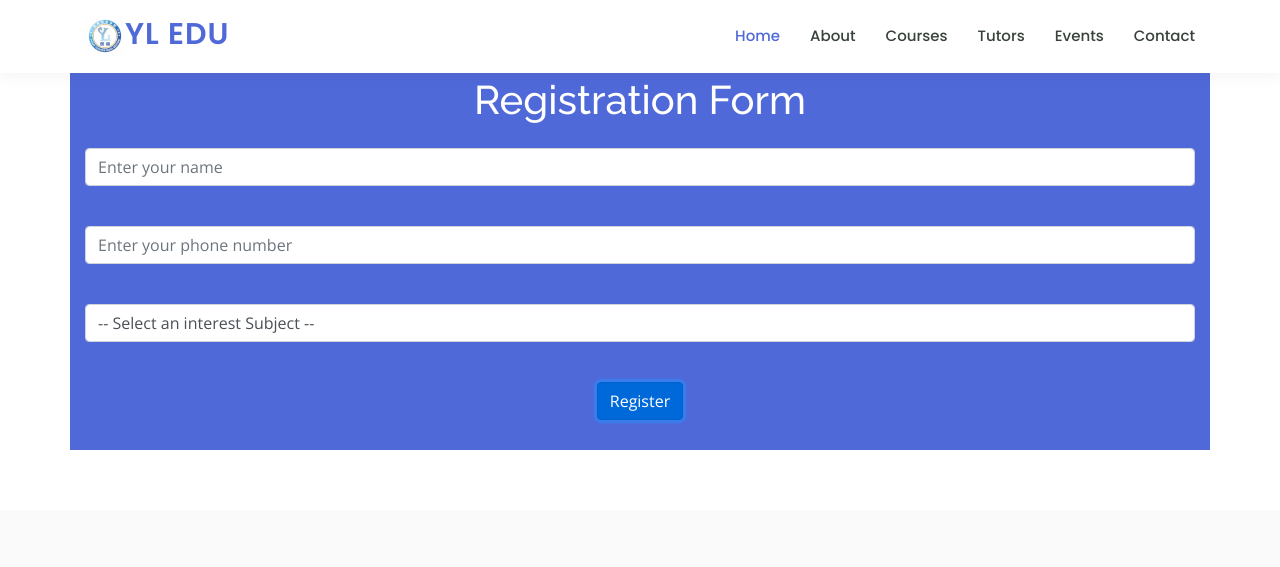
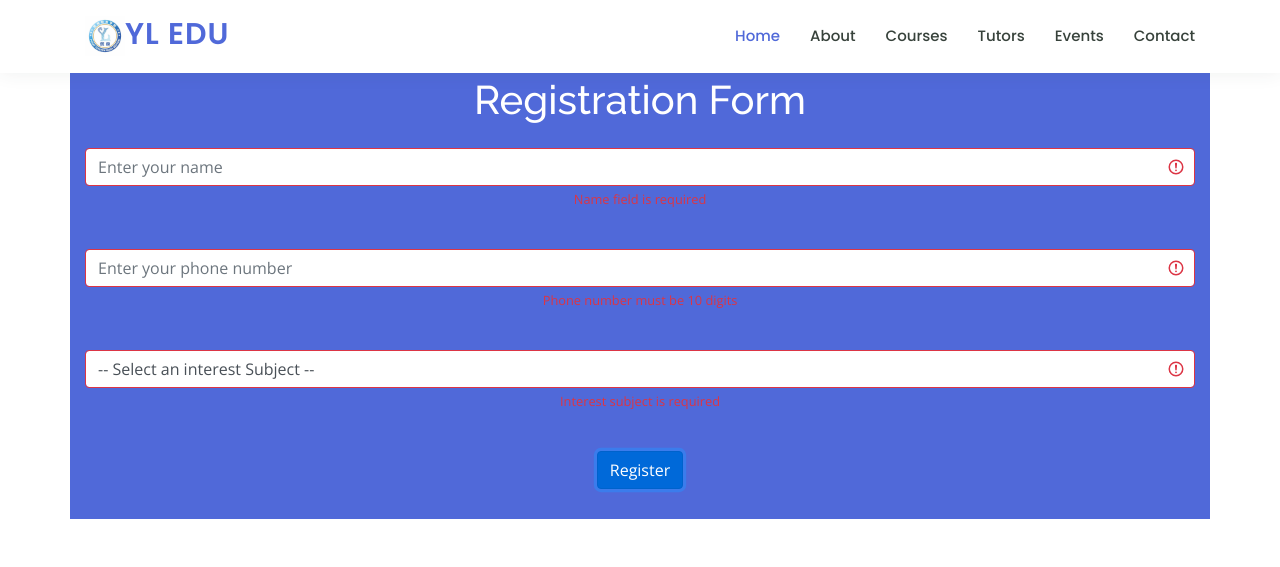
Before and after one commit to boon416/MiniProject.github.io, a plain HTML site: page YLEdu/tutor.html in a window 1280 px wide. Both pictures are taken after a click on the button "Register". Shown: the part 1936-2503 px from the top of the page. Drawn offline with nearby package versions, Linux system fonts and the light colour scheme.

Commit message:
update file

```diff
--- a/YLEdu/tutor.html
+++ b/YLEdu/tutor.html
@@ -171,6 +171,7 @@
 
 	</div>
 
+
      <div class="row" data-aos="zoom-in" data-aos-delay="100">
 	<div class="col-lg-4 col-md-6 d-flex align-items-stretch">
             <div class="member">
@@ -291,18 +292,20 @@
       </div>
 
 <div class="breadcrumbs">
-      <div class="container mt-5">
+  <div class="container mt-5">
     <h1 class="text-center mb-4">Registration Form</h1>
-        <form>
+    <form>
       <div class="form-group">
         <input type="text" id="name" name="name" class="form-control" required placeholder="Enter your name">
+        <div id="nameError" class="invalid-feedback"></div>
       </div>
-	<br>
+      <br>
       <div class="form-group">
         <input type="text" id="phoneNumber" name="phoneNumber" class="form-control" required
           placeholder="Enter your phone number">
+        <div id="phoneError" class="invalid-feedback"></div>
       </div>
-	<br>
+      <br>
       <div class="form-group">
         <select id="dropdown" name="dropdown" class="form-control" required>
           <option value="">-- Select an interest Subject --</option>
@@ -316,11 +319,13 @@
           <option value="option8">Comprehension</option>
           <option value="option9">Science</option>
         </select>
+        <div id="dropdownError" class="invalid-feedback"></div>
       </div>
-	<br>
+      <br>
       <button type="button" class="btn btn-primary" onclick="registerUser()">Register</button>
     </form>
   </div>
+</div>
 
     </section><!-- End Tutor Section -->
 
@@ -419,6 +424,60 @@ function themeToggle() {
  document.getElementById("theme").textContent = localStorage.getItem("theme");
 }
 </script>
+
+<script>
+function registerUser() {
+  var nameInput = document.getElementById("name");
+  var phoneInput = document.getElementById("phoneNumber");
+  var dropdownInput = document.getElementById("dropdown");
+
+  var name = nameInput.value.trim();
+  var phone = phoneInput.value.trim();
+  var dropdown = dropdownInput.value.trim();
+
+  var nameError = document.getElementById("nameError");
+  var phoneError = document.getElementById("phoneError");
+  var dropdownError = document.getElementById("dropdownError");
+
+  var valid = true;
+
+  // Validate name field
+  if (name === "") {
+    nameInput.classList.add("is-invalid");
+    nameError.innerHTML = "Name field is required";
+    valid = false;
+  } else {
+    nameInput.classList.remove("is-invalid");
+    nameError.innerHTML = "";
+  }
+
+  // Validate phone field
+  var phoneRegex = /^\d{10}$/;
+  if (!phoneRegex.test(phone)) {
+    phoneInput.classList.add("is-invalid");
+    phoneError.innerHTML = "Phone number must be 10 digits";
+    valid = false;
+  } else {
+    phoneInput.classList.remove("is-invalid");
+    phoneError.innerHTML = "";
+  }
+
+  // Validate dropdown field
+  if (dropdown === "") {
+    dropdownInput.classList.add("is-invalid");
+    dropdownError.innerHTML = "Interest subject is required";
+    valid = false;
+  } else {
+    dropdownInput.classList.remove("is-invalid");
+    dropdownError.innerHTML = "";
+  }
+
+  // If all fields are valid, submit the form
+  if (valid) {
+    document.querySelector("form").submit();
+  }
+}
+</script>
 </body>
 
 </html>
```
